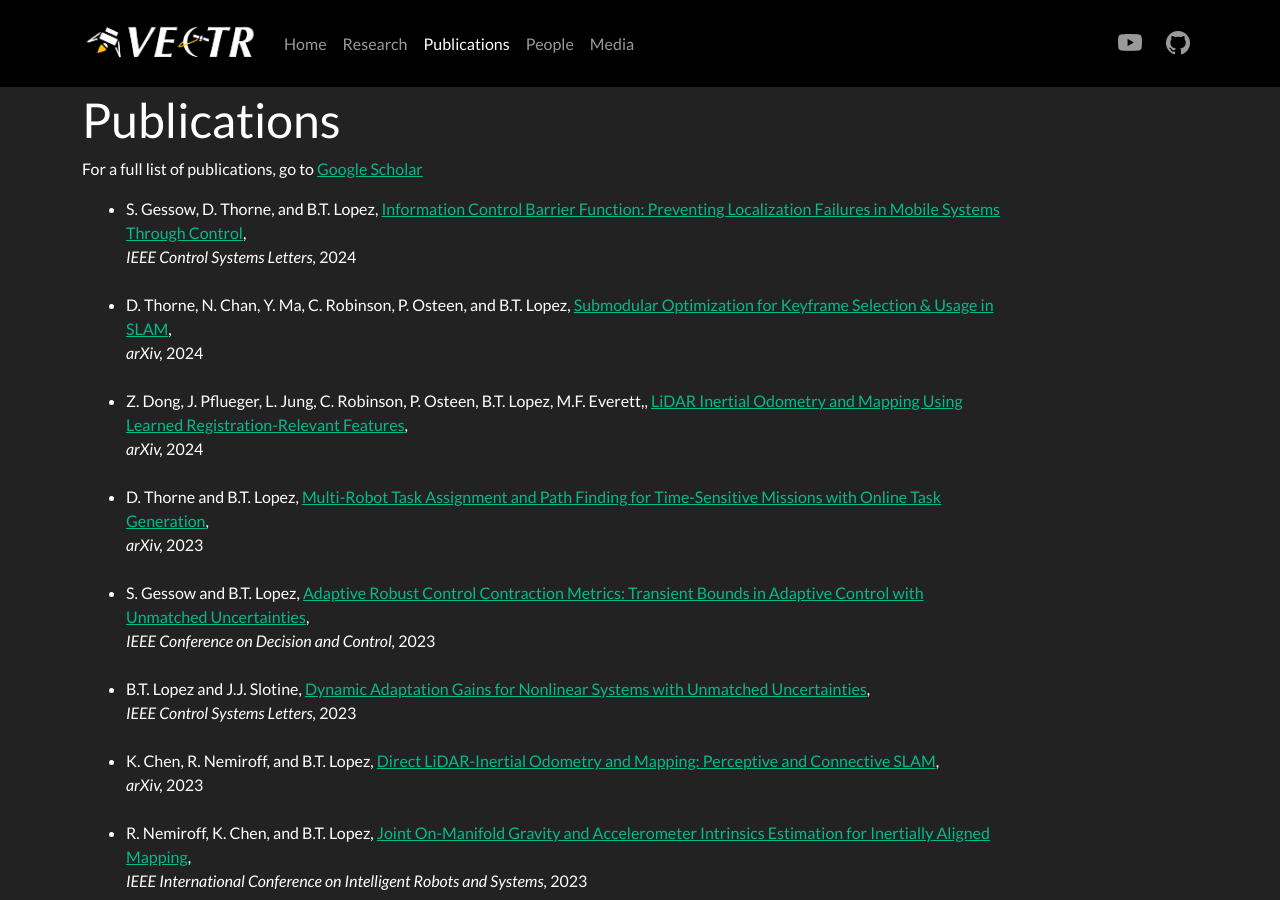
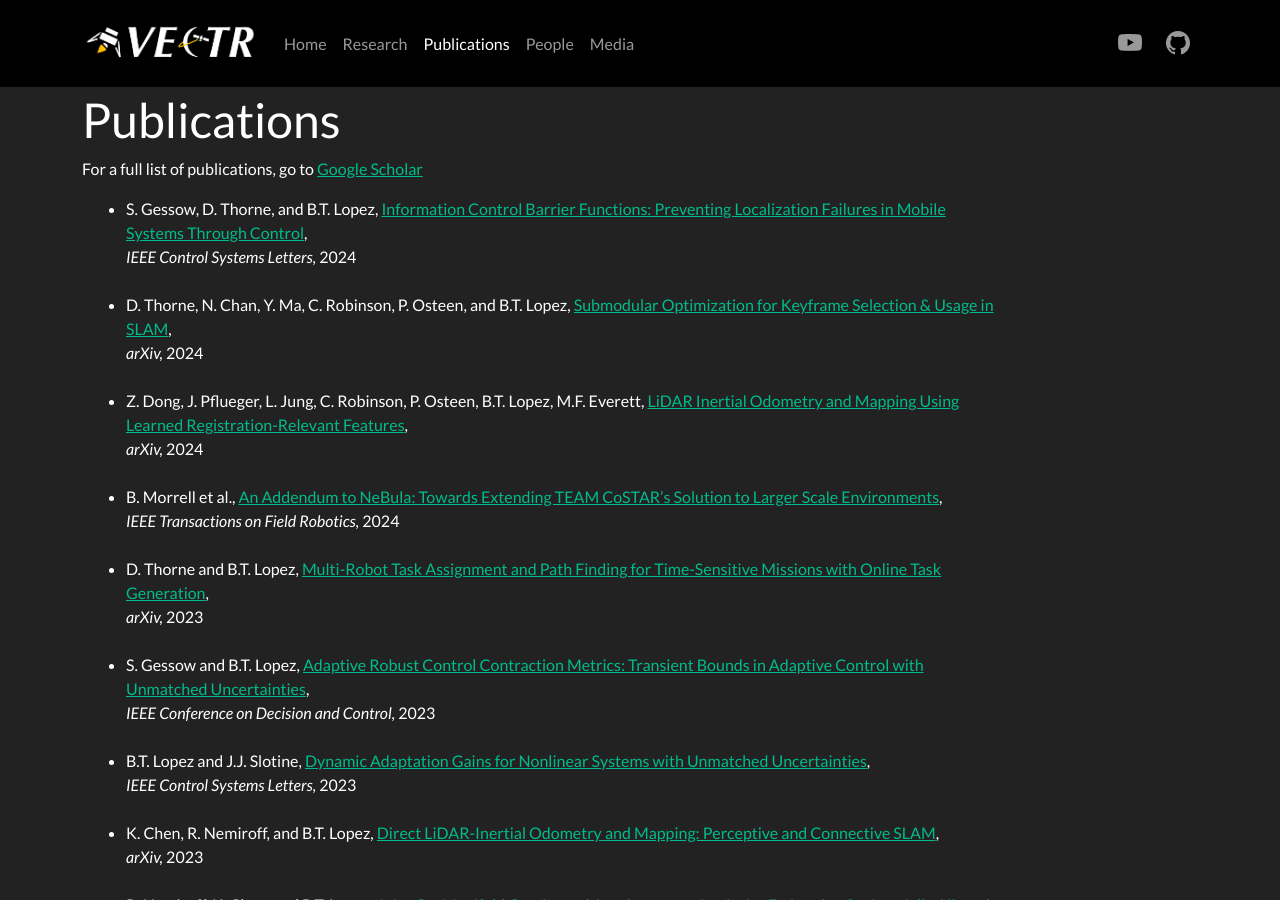
Before and after one commit to vectr-ucla/vectr-ucla.github.io, a Jekyll site: the page built from _pages/publications.md, in a window 1280 px wide and 900 px high. Built offline with Jekyll 4.4.1, drawn with Linux system fonts in a browser that asks for light colours.

Commit message:
Fixed typos in publist.yml

```diff
--- a/_data/publist.yml
+++ b/_data/publist.yml
@@ -1,5 +1,5 @@
 # Examples:
-- title: "Information Control Barrier Function: Preventing Localization Failures in Mobile Systems Through Control"
+- title: "Information Control Barrier Functions: Preventing Localization Failures in Mobile Systems Through Control"
   authors: S. Gessow, D. Thorne, and B.T. Lopez
   year: 2024
   link:
@@ -14,11 +14,18 @@
     display: arXiv
 
 - title: "LiDAR Inertial Odometry and Mapping Using Learned Registration-Relevant Features"
-  authors: Z. Dong, J. Pflueger, L. Jung, C. Robinson, P. Osteen, B.T. Lopez, M.F. Everett,
+  authors: Z. Dong, J. Pflueger, L. Jung, C. Robinson, P. Osteen, B.T. Lopez, M.F. Everett
   year: 2024
   link:
     url: https://arxiv.org/pdf/2410.02961
     display: arXiv
+
+- title: "An Addendum to NeBula: Towards Extending TEAM CoSTAR’s Solution to Larger Scale Environments"
+  authors: B. Morrell et al.
+  year: 2024
+  link:
+    url: https://ieeexplore.ieee.org/abstract/document/10643435
+    display: IEEE Transactions on Field Robotics
 
 - title: "Multi-Robot Task Assignment and Path Finding for Time-Sensitive Missions with Online Task Generation"
   authors: D. Thorne and B.T. Lopez
```
